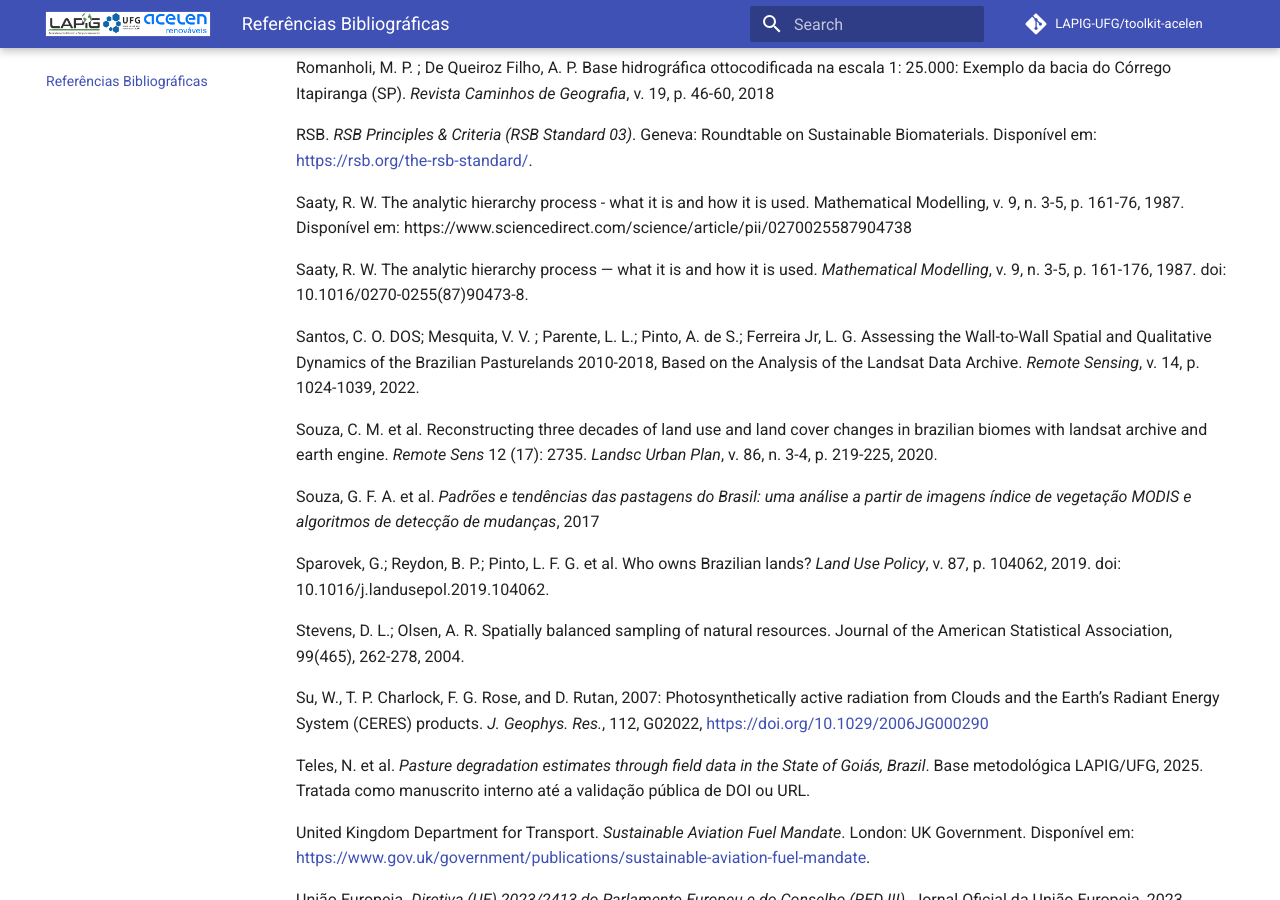
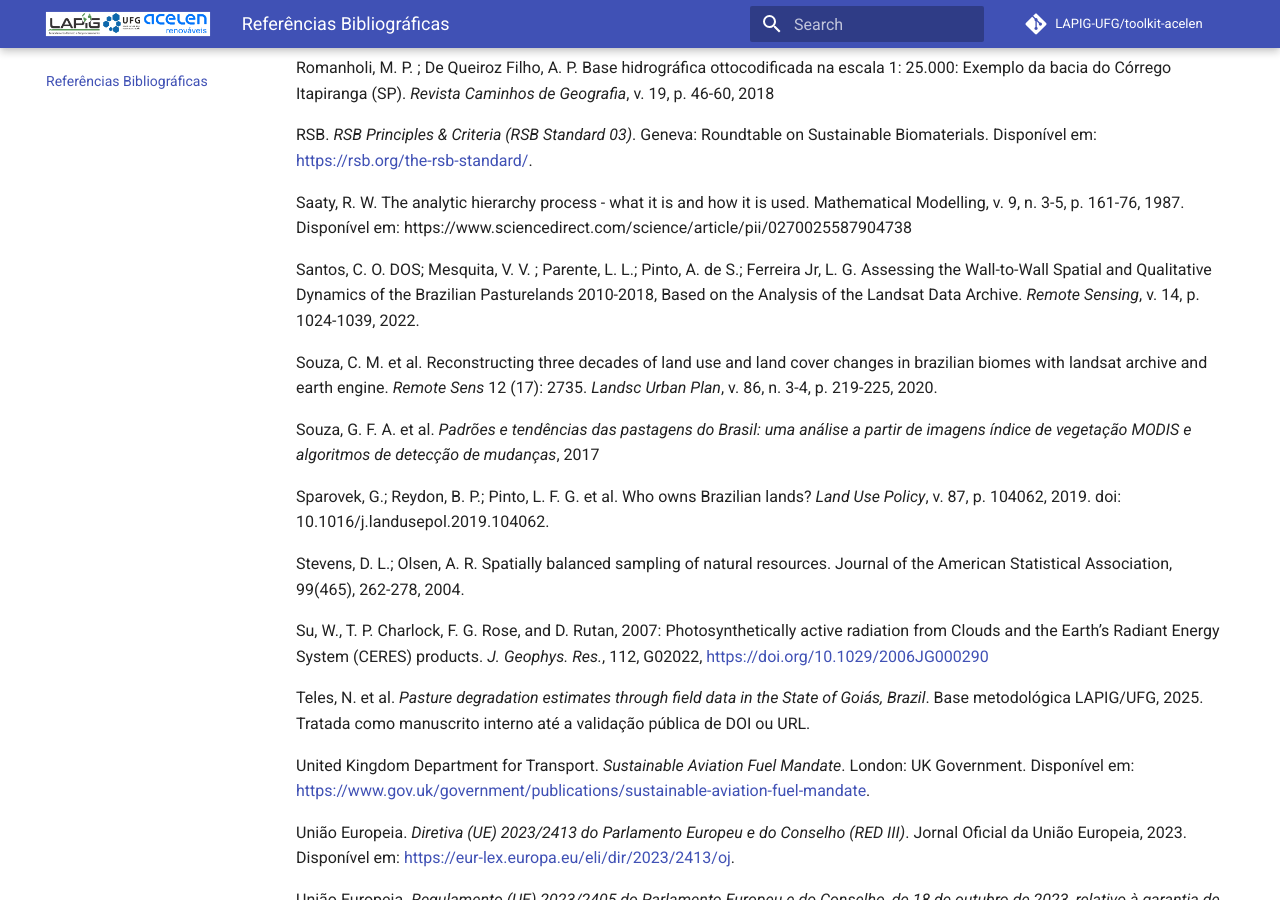
Before and after one commit to lapig-ufg/lapig-acelen, an MkDocs documentation site: the page built from docs/05_REFERENCIAS.md, in a window 1280 px wide and 900 px high, scrolled down 2556 px. Built offline with MkDocs 1.6.1 and Material for MkDocs 9.7.7, drawn with Linux system fonts in a browser that asks for light colours; comment, search, counter and statistics services are not loaded.

Commit message:
Update 05_REFERENCIAS.md

```diff
--- a/docs/05_REFERENCIAS.md
+++ b/docs/05_REFERENCIAS.md
@@ -80,8 +80,6 @@ RSB. *RSB Principles & Criteria (RSB Standard 03)*. Geneva: Roundtable on Sustai
 
 Saaty, R. W. The analytic hierarchy process - what it is and how it is used. Mathematical Modelling, v. 9, n. 3-5, p. 161-76, 1987. Disponível em: https://www.sciencedirect.com/science/article/pii/0270025587904738
 
-Saaty, R. W. The analytic hierarchy process — what it is and how it is used. *Mathematical Modelling*, v. 9, n. 3-5, p. 161-176, 1987. doi: 10.1016/0270-0255(87)90473-8.
-
 Santos, C. O. DOS; Mesquita, V. V. ; Parente, L. L.; Pinto, A. de S.; Ferreira Jr, L. G. Assessing the Wall-to-Wall Spatial and Qualitative Dynamics of the Brazilian Pasturelands 2010-2018, Based on the Analysis of the Landsat Data Archive. *Remote Sensing*, v. 14, p. 1024-1039, 2022.
 
 Souza, C. M. et al. Reconstructing three decades of land use and land cover changes in brazilian biomes with landsat archive and earth engine. *Remote Sens* 12 (17): 2735. *Landsc Urban Plan*, v. 86, n. 3-4, p. 219-225, 2020.
```
